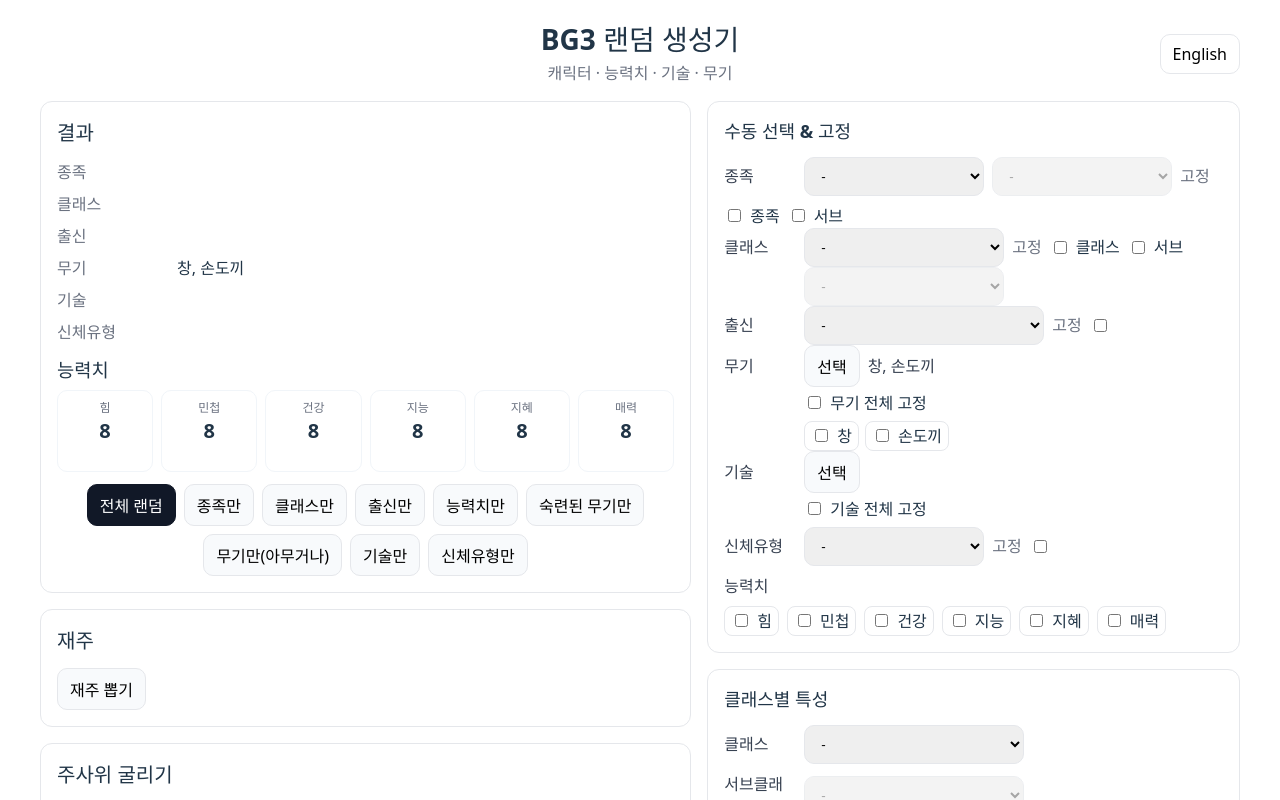
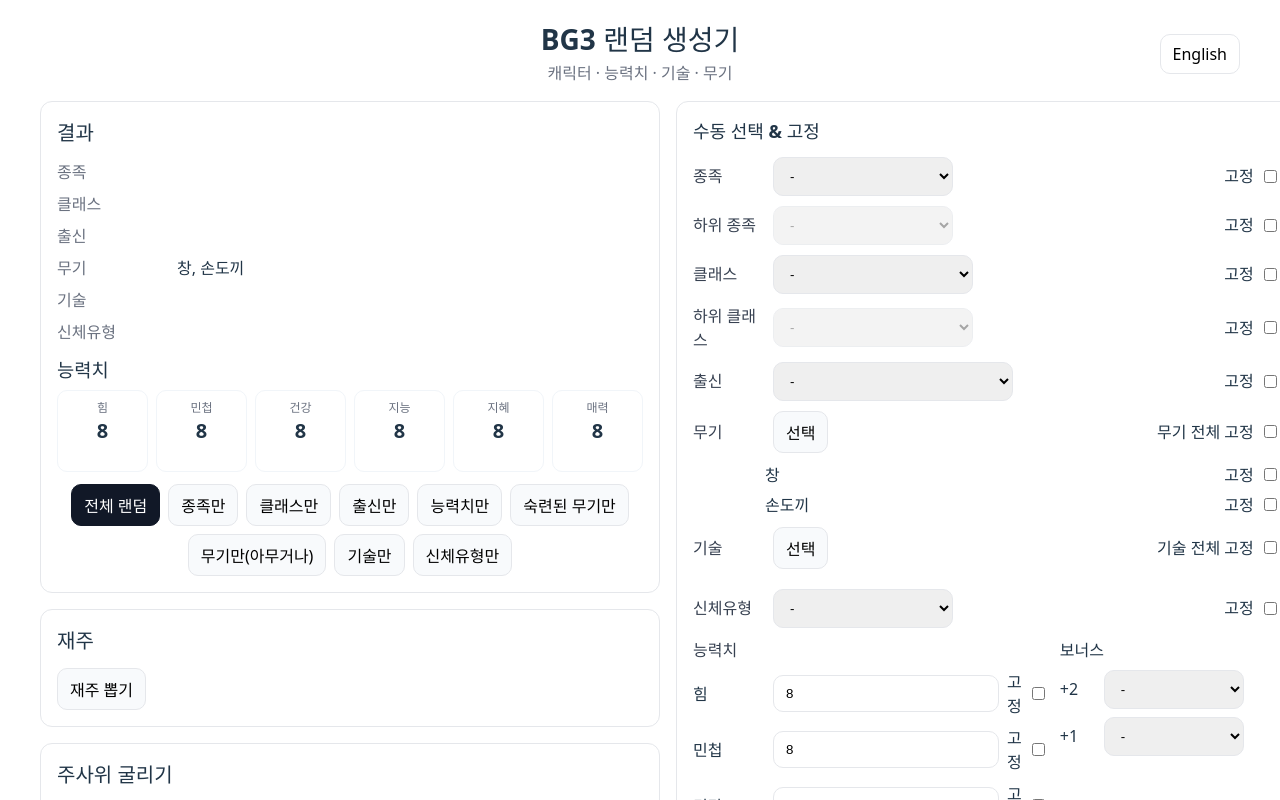
Before and after one commit to backcivil/BG3-Random-Character-Generator, a React (Vite) app: page / in a window 1280 px wide. Shown: the top 800 px of the page. Built offline with nearby package versions, Linux system fonts and the light colour scheme.

Commit message:
수동 선택 및 고정 UI 개선

```diff
--- a/src/App.tsx
+++ b/src/App.tsx
@@ -1234,6 +1234,27 @@
   setTimeout(() => { rollWeaponsBtn(); rollSkillsBtn(); }, 0);
 }
 
+// +2, +1 보너스 수동 변경 핸들러
+function handleChangePb2(v: string){
+  const nxt = (v==="" ? null : (v as Abil));
+  setStats(prev=>{
+    const s = { ...prev };
+    if (pbBonus2) s[pbBonus2] = Math.max(1, s[pbBonus2] - 2);
+    if (nxt)      s[nxt]      = Math.min(20, s[nxt] + 2);
+    return s;
+  });
+  setPbBonus2(nxt);
+}
+function handleChangePb1(v: string){
+  const nxt = (v==="" ? null : (v as Abil));
+  setStats(prev=>{
+    const s = { ...prev };
+    if (pbBonus1) s[pbBonus1] = Math.max(1, s[pbBonus1] - 1);
+    if (nxt)      s[nxt]      = Math.min(20, s[nxt] + 1);
+    return s;
+  });
+  setPbBonus1(nxt);
+}
 
 
 
@@ -1494,10 +1515,15 @@
          {/* 수동 선택 & 고정 */}
 <section style={{ border:"1px solid #e5e7eb", borderRadius:12, padding:16 }}>
   <h3 style={{ fontSize:18, fontWeight:700, margin:"0 0 12px" }}>{T.manualPanel}</h3>
-
-  {/* 종족 (한 줄 정리) */}
-  <div style={row}>
-    <label style={label}>{T.race}</label>
+  {/* 공통 줄 스타일 */}
+  {/** 한 줄: 좌측 컨트롤들 / 우측 '고정 □' */}
+  {/** label 폭은 기존 label 상수 재사용 */}
+  <div style={{ display:"flex", flexDirection:"column", gap:10 }}>
+
+    {/* 종족 */}
+    <div style={{ display:"flex", alignItems:"center", justifyContent:"space-between", gap:12 }}>
+      <div style={{ display:"flex", alignItems:"center", gap:8, flexWrap:"wrap" }}>
+        <span style={label}>{T.race}</span>
         <select
           value={raceKey}
           onChange={(e:any)=>{
@@ -1505,40 +1531,46 @@
             setRaceKey(k);
             setSubraceKo(k==="-" ? "-" : (RACES[k].subs?.[0] ?? "-"));
           }}
-      style={{...select, minWidth:180, maxWidth:200}}
+          style={{...select, minWidth:180}}
         >
           <option value="-">-</option>
-      {raceOptions.map(k=><option key={k} value={k}>{lang==="ko"?RACES[k].ko:k}</option>)}
+          { (Object.keys(RACES) as (keyof typeof RACES)[]).map(k=>
+            <option key={k} value={k}>{lang==="ko"?RACES[k].ko:k}</option>
+          )}
         </select>
-
+      </div>
+      <label style={{ display:"flex", alignItems:"center", gap:6 }}>
+        <span>고정</span>
+        <input type="checkbox" checked={lockRace} onChange={e=>setLockRace(e.target.checked)}/>
+      </label>
+    </div>
+
+    {/* 하위 종족 */}
+    <div style={{ display:"flex", alignItems:"center", justifyContent:"space-between", gap:12 }}>
+      <div style={{ display:"flex", alignItems:"center", gap:8, flexWrap:"wrap" }}>
+        <span style={label}>하위 종족</span>
         <select
           disabled={raceKey==="-" || !(RACES[raceKey].subs?.length)}
           value={subraceKo}
           onChange={e=>setSubraceKo(e.target.value)}
-      style={{...select, minWidth:180, maxWidth:200}}
+          style={{...select, minWidth:180}}
         >
           {(raceKey==="-" || !RACES[raceKey].subs)
             ? <option value="-">-</option>
             : RACES[raceKey].subs!.map(s=><option key={s} value={s}>{s}</option>)
           }
         </select>
-
-    <span style={{ color:"#6b7280" }}>{L[lang].locks}</span>
-    <label style={{display:"flex", alignItems:"center", gap:6}}>
-      <input type="checkbox" checked={lockRace} onChange={(e)=>setLockRace(e.target.checked)} />
-      <span>종족</span>
+      </div>
+      <label style={{ display:"flex", alignItems:"center", gap:6 }}>
+        <span>고정</span>
+        <input type="checkbox" checked={lockSubrace} onChange={e=>setLockSubrace(e.target.checked)}/>
       </label>
-    <label style={{display:"flex", alignItems:"center", gap:6}}>
-      <input type="checkbox" checked={lockSubrace} onChange={(e)=>setLockSubrace(e.target.checked)} />
-      <span>서브</span>
-    </label>
     </div>
 
     {/* 클래스 */}
-  <div style={row}>
-    <label style={label}>{T.klass}</label>
-
-    {/* 클래스 선택 */}
+    <div style={{ display:"flex", alignItems:"center", justifyContent:"space-between", gap:12 }}>
+      <div style={{ display:"flex", alignItems:"center", gap:8, flexWrap:"wrap" }}>
+        <span style={label}>{T.klass}</span>
         <select
           value={classKey}
           onChange={(e:any)=>{
@@ -1549,109 +1581,105 @@
             if (k === "Cleric") setDeityKo(randomDeity(raceKey, subraceKo));
             else setDeityKo("-");
           }}
-      style={{...select, minWidth:200, maxWidth:220}}
+          style={{...select, minWidth:200}}
         >
           <option value="-">-</option>
-      {classOptions.map((k)=>(
-        <option key={k} value={k}>{lang==="ko" ? CLASSES[k].ko : k}</option>
-      ))}
+          {(Object.keys(CLASSES) as (keyof typeof CLASSES)[]).map(k=>
+            <option key={k} value={k}>{lang==="ko"?CLASSES[k].ko:k}</option>
+          )}
         </select>
-
-    <span style={{ color:"#6b7280" }}>{L[lang].locks}</span>
-    <label style={{display:"flex", alignItems:"center", gap:6}}>
-      <input type="checkbox" checked={lockClass} onChange={(e)=>setLockClass(e.target.checked)} />
-      <span>클래스</span>
+      </div>
+      <label style={{ display:"flex", alignItems:"center", gap:6 }}>
+        <span>고정</span>
+        <input type="checkbox" checked={lockClass} onChange={e=>setLockClass(e.target.checked)}/>
       </label>
-    <label style={{display:"flex", alignItems:"center", gap:6}}>
-      <input type="checkbox" checked={lockSubclass} onChange={(e)=>setLockSubclass(e.target.checked)} />
-      <span>서브</span>
-    </label>
-  </div>
-
-  {/* 서브클래스 */}
-  <div style={row}>
-    <label style={label}></label>
+    </div>
+
+    {/* 하위 클래스 */}
+    <div style={{ display:"flex", alignItems:"center", justifyContent:"space-between", gap:12 }}>
+      <div style={{ display:"flex", alignItems:"center", gap:8, flexWrap:"wrap" }}>
+        <span style={label}>하위 클래스</span>
         <select
           disabled={classKey==="-" }
           value={subclassKo}
           onChange={(e)=>setSubclassKo(e.target.value)}
-      style={{...select, minWidth:200, maxWidth:220}}
-    >
-      {classKey==="-"
-        ? <option value="-">-</option>
-        : CLASSES[classKey].subclasses.map((s)=>(
-            <option key={s} value={s}>{s}</option>
-          ))
-      }
+          style={{...select, minWidth:200}}
+        >
+          {classKey==="-" ? <option value="-">-</option>
+            : CLASSES[classKey].subclasses.map(s=><option key={s} value={s}>{s}</option>)}
         </select>
       </div>
-
-  {/* 신앙 (클레릭 전용) */}
-  {classKey === "Cleric" && (
-    <div style={row}>
-      <label style={label}>신앙</label>
+      <label style={{ display:"flex", alignItems:"center", gap:6 }}>
+        <span>고정</span>
+        <input type="checkbox" checked={lockSubclass} onChange={e=>setLockSubclass(e.target.checked)}/>
+      </label>
+    </div>
+
+    {/* 신앙(클레릭일 때만) */}
+    {classKey==="Cleric" && (
+      <div style={{ display:"flex", alignItems:"center", justifyContent:"space-between", gap:12 }}>
+        <div style={{ display:"flex", alignItems:"center", gap:8, flexWrap:"wrap" }}>
+          <span style={label}>신앙</span>
           <select
             value={deityKo}
             onChange={(e)=>setDeityKo(e.target.value)}
             disabled={lockDeity}
-        style={{...select, minWidth:220, maxWidth:260}}
+            style={{...select, minWidth:220}}
           >
             {deityPoolForUI(raceKey, subraceKo).map(d => <option key={d} value={d}>{d}</option>)}
           </select>
-      <span style={{ color:"#6b7280" }}>{L[lang].locks}</span>
-      <input type="checkbox" checked={lockDeity} onChange={(e)=>setLockDeity(e.target.checked)} />
+        </div>
+        <label style={{ display:"flex", alignItems:"center", gap:6 }}>
+          <span>고정</span>
+          <input type="checkbox" checked={lockDeity} onChange={e=>setLockDeity(e.target.checked)}/>
+        </label>
       </div>
     )}
 
     {/* 출신 */}
-  <div style={row}>
-    <label style={label}>{T.background}</label>
+    <div style={{ display:"flex", alignItems:"center", justifyContent:"space-between", gap:12 }}>
+      <div style={{ display:"flex", alignItems:"center", gap:8, flexWrap:"wrap" }}>
+        <span style={label}>{T.background}</span>
         <select
           value={bg}
           onChange={(e:any)=>setBg(e.target.value as Background)}
-      style={{...select, minWidth:240, maxWidth:260}}
+          style={{...select, minWidth:240}}
         >
           <option value="-">-</option>
           {BACK_KO.map(b=><option key={b} value={b}>{lang==="ko"?b:BACK_EN[b]}</option>)}
         </select>
-    <span style={{ color:"#6b7280" }}>{L[lang].locks}</span>
-    <input type="checkbox" checked={lockBackground} onChange={(e)=>setLockBackground(e.target.checked)} />
+      </div>
+      <label style={{ display:"flex", alignItems:"center", gap:6 }}>
+        <span>고정</span>
+        <input type="checkbox" checked={lockBackground} onChange={e=>setLockBackground(e.target.checked)}/>
+      </label>
     </div>
 
     {/* 무기 선택 */}
-  <div style={row}>
-    <label style={label}>{T.weapons}</label>
+    <div style={{ display:"flex", alignItems:"center", justifyContent:"space-between", gap:12 }}>
+      <div style={{ display:"flex", alignItems:"center", gap:8, flexWrap:"wrap" }}>
+        <span style={label}>{T.weapons}</span>
         <button
           style={btn}
           onClick={() => { setTempWeapons(new Set(weaponsKO)); setShowWeaponPicker(true); }}
           disabled={lockWeapons}
           title={lockWeapons ? "고정되어 있음" : ""}
         >
-      {T.openPicker}
+          선택
         </button>
-    <div style={{ color:"#374151", minWidth:180, maxWidth:300, whiteSpace:"pre-wrap" }}>
-      {weaponsKO.join(", ")}
-    </div>
-  </div>
-  {/* 무기 전체 고정 */}
-  <div style={{ ...row, marginTop:4 }}>
-    <div style={{ width:72 }} />
-    <label style={{display:"flex", alignItems:"center", gap:6}}>
-      <input
-        type="checkbox"
-        checked={lockWeapons}
-        onChange={(e)=>setLockWeapons(e.target.checked)}
-      />
+      </div>
+      <label style={{ display:"flex", alignItems:"center", gap:6 }}>
         <span>무기 전체 고정</span>
+        <input type="checkbox" checked={lockWeapons} onChange={e=>setLockWeapons(e.target.checked)}/>
       </label>
     </div>
-
-  {/* 무기 개별 잠금 토글 */}
-  <div style={{ ...row, marginTop:6 }}>
-    <div style={{ width:72 }} />
-    <div style={{ display:"flex", gap:6, flexWrap:"wrap" }}>
-      {weaponsKO.map(w => (
-        <label key={w} style={{ display:"flex", gap:6, alignItems:"center", border:"1px solid #e5e7eb", borderRadius:8, padding:"2px 6px" }}>
+    {/* 무기 개별 고정: '창 고정 □' 형태 */}
+    <div style={{ marginLeft:72, display:"flex", flexDirection:"column", gap:6 }}>
+      {weaponsKO.map(w=>(
+        <div key={w} style={{ display:"flex", alignItems:"center", justifyContent:"space-between" }}>
+          <span>{w}</span>
+          <label style={{ display:"flex", alignItems:"center", gap:6 }}>
+            <span>고정</span>
             <input
               type="checkbox"
               checked={lockWeaponSet.has(w)}
@@ -1661,46 +1689,36 @@
                 setLockWeaponSet(n);
               }}
             />
-          <span>{w}</span>
           </label>
+        </div>
       ))}
     </div>
-  </div>
 
     {/* 기술 선택 */}
-  <div style={row}>
-    <label style={label}>{T.skills}</label>
+    <div style={{ display:"flex", alignItems:"center", justifyContent:"space-between", gap:12 }}>
+      <div style={{ display:"flex", alignItems:"center", gap:8, flexWrap:"wrap" }}>
+        <span style={label}>{T.skills}</span>
         <button
           style={btn}
           onClick={() => { setTempSkills(new Set(skills)); setShowSkillPicker(true); }}
           disabled={lockSkills}
           title={lockSkills ? "고정되어 있음" : ""}
         >
-      {T.openPicker}
+          선택
         </button>
-    <div style={{ color:"#374151", minWidth:180, maxWidth:300, whiteSpace:"pre-wrap" }}>
-      {skills.map(skillLabel).join(", ")}
-    </div>
-  </div>
-  {/* 기술 전체 고정 */}
-  <div style={{ ...row, marginTop:4 }}>
-    <div style={{ width:72 }} />
-    <label style={{display:"flex", alignItems:"center", gap:6}}>
-      <input
-        type="checkbox"
-        checked={lockSkills}
-        onChange={(e)=>setLockSkills(e.target.checked)}
-      />
+      </div>
+      <label style={{ display:"flex", alignItems:"center", gap:6 }}>
         <span>기술 전체 고정</span>
+        <input type="checkbox" checked={lockSkills} onChange={e=>setLockSkills(e.target.checked)}/>
       </label>
     </div>
-
-  {/* 기술 개별 잠금 토글 */}
-  <div style={{ ...row, marginTop:6 }}>
-    <div style={{ width:72 }} />
-    <div style={{ display:"flex", gap:6, flexWrap:"wrap" }}>
-      {skills.map(s => (
-        <label key={s} style={{ display:"flex", gap:6, alignItems:"center", border:"1px solid #e5e7eb", borderRadius:8, padding:"2px 6px" }}>
+    {/* 기술 개별 고정: '역사 고정 □' 형태 */}
+    <div style={{ marginLeft:72, display:"flex", flexDirection:"column", gap:6 }}>
+      {skills.map(s=>(
+        <div key={s} style={{ display:"flex", alignItems:"center", justifyContent:"space-between" }}>
+          <span>{skillLabel(s)}</span>
+          <label style={{ display:"flex", alignItems:"center", gap:6 }}>
+            <span>고정</span>
             <input
               type="checkbox"
               checked={lockSkillSet.has(s)}
@@ -1710,58 +1728,101 @@
                 setLockSkillSet(n);
               }}
             />
-          <span>{skillLabel(s)}</span>
           </label>
+        </div>
       ))}
     </div>
-  </div>
 
     {/* 신체유형 */}
-  <div style={row}>
-    <label style={label}>{T.bodyType}</label>
+    <div style={{ display:"flex", alignItems:"center", justifyContent:"space-between", gap:12 }}>
+      <div style={{ display:"flex", alignItems:"center", gap:8, flexWrap:"wrap" }}>
+        <span style={label}>{T.bodyType}</span>
         <select
           value={bodyType ?? ""}
           onChange={(e:any)=>{
             const v = e.target.value === "" ? null : (parseInt(e.target.value,10) as BodyType);
             setBodyType(v);
           }}
-      style={{...select, minWidth:180, maxWidth:200}}
+          style={{...select, minWidth:180}}
           disabled={lockBodyType}
           title={lockBodyType ? "고정되어 있음" : ""}
         >
           <option value="">-</option>
-      {allowedBodyTypes(raceKey).map((bt)=>(
+          {allowedBodyTypes(raceKey).map(bt=>(
             <option key={bt} value={bt}>{bodyTypeLabel(bt, lang)}</option>
           ))}
         </select>
-    <span style={{ color:"#6b7280" }}>{L[lang].locks}</span>
+      </div>
+      <label style={{ display:"flex", alignItems:"center", gap:6 }}>
+        <span>고정</span>
+        <input type="checkbox" checked={lockBodyType} onChange={e=>setLockBodyType(e.target.checked)}/>
+      </label>
+    </div>
+
+    {/* 능력치: 값 설정 + 개별 고정 + 보너스 대상 선택 */}
+    <div style={{ display:"flex", alignItems:"flex-start", justifyContent:"space-between", gap:12 }}>
+      <div style={{ display:"flex", flexDirection:"column", gap:8, flex:1 }}>
+        <div style={{ display:"flex", alignItems:"center", gap:8 }}>
+          <span style={label}>{T.abilities}</span>
+        </div>
+        {ABILS.map(a=>(
+          <div key={a} style={{ display:"flex", alignItems:"center", justifyContent:"space-between", gap:8 }}>
+            <div style={{ display:"flex", alignItems:"center", gap:8 }}>
+              <span style={{ width:72 }}>{abilLabel(a)}</span>
               <input
-      type="checkbox"
-      checked={lockBodyType}
-      onChange={(e)=>setLockBodyType(e.target.checked)}
+                type="number"
+                min={1} max={20}
+                value={stats[a]}
+                onChange={(e)=>{
+                  const v = Math.max(1, Math.min(20, parseInt(e.target.value||"1",10)));
+                  setStats(prev=>({ ...prev, [a]: v }));
+                }}
+                style={{...input, width:90}}
               />
             </div>
-    {/* 능력치 개별 고정 */}
-  <div style={{ ...row, marginTop:8 }}>
-    <label style={label}>{T.abilities}</label>
-    <div style={{ display:"flex", gap:8, flexWrap:"wrap" }}>
-      {ABILS.map((a)=>(
-        <label
-          key={a}
-          style={{ display:"flex", gap:6, alignItems:"center", border:"1px solid #e5e7eb", borderRadius:8, padding:"2px 6px" }}
-        >
+            <label style={{ display:"flex", alignItems:"center", gap:6 }}>
+              <span>고정</span>
               <input
                 type="checkbox"
                 checked={lockStat[a]}
                 onChange={(e)=>setLockStat(prev=>({ ...prev, [a]: e.target.checked }))}
               />
-          <span>{abilLabel(a)}</span>
             </label>
+          </div>
         ))}
       </div>
-  </div>
-
+
+      {/* +2 / +1 대상 선택 */}
+      <div style={{ minWidth:220, display:"flex", flexDirection:"column", gap:8 }}>
+        <div style={{ fontWeight:600 }}>보너스</div>
+        <label style={{ display:"flex", alignItems:"center", gap:8 }}>
+          <span style={{ width:36 }}>+2</span>
+          <select
+            value={pbBonus2 ?? ""}
+            onChange={(e)=>handleChangePb2(e.target.value)}
+            style={{...select, minWidth:140}}
+          >
+            <option value="">-</option>
+            {ABILS.map(a=><option key={a} value={a}>{abilLabel(a)}</option>)}
+          </select>
+        </label>
+        <label style={{ display:"flex", alignItems:"center", gap:8 }}>
+          <span style={{ width:36 }}>+1</span>
+          <select
+            value={pbBonus1 ?? ""}
+            onChange={(e)=>handleChangePb1(e.target.value)}
+            style={{...select, minWidth:140}}
+          >
+            <option value="">-</option>
+            {ABILS.map(a=><option key={a} value={a}>{abilLabel(a)}</option>)}
+          </select>
+        </label>
+      </div>
+    </div>
+
+  </div>
 </section>
+
 
             {/* 클래스별 특성 */}
             <section style={{ border:"1px solid #e5e7eb", borderRadius:12, padding:16 }}>
```
Lines whose indentation alone changed are shown as unchanged.
